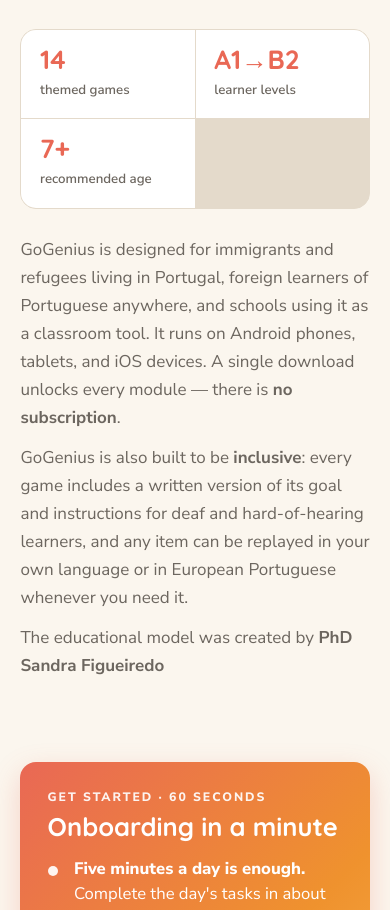
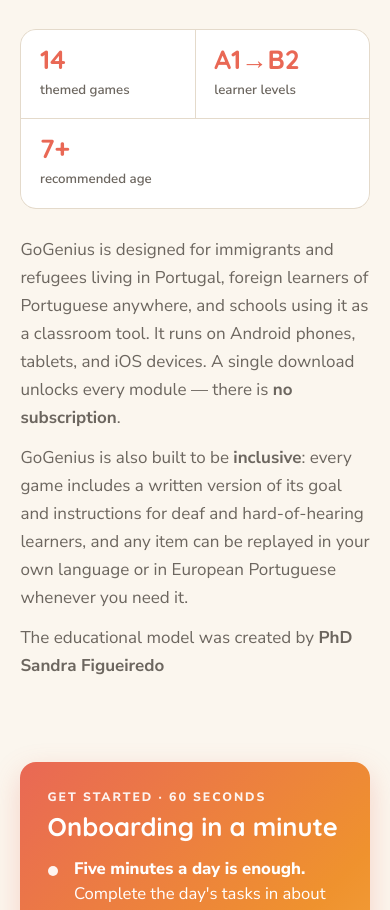
Before and after one commit to jgranda1999/gogenius-manual, a React (Vite) app: page / in a window 390 px wide. Shown: the part 1143-2053 px from the top of the page. Built offline with nearby package versions, Linux system fonts and the light colour scheme.

Commit message:
Removing missing box on mobile and updating the README.md for a detailed maintanence section.

```diff
--- a/src/styles/manual.css
+++ b/src/styles/manual.css
@@ -221,6 +221,8 @@
     .quickstart{padding:1.25rem 1.2rem 1.3rem;}
     .hero{padding-top:.4rem;}
     .lede{font-size:1.05rem;}
+    .factbar{grid-template-columns:1fr 1fr;}
+    .factbar .fact:last-child{grid-column:1/-1;}
   }
   @media(prefers-reduced-motion:reduce){html{scroll-behavior:auto;}.sidebar{transition:none;}}
   /* Quick-start onboarding card */
```
Also changed, not shown: 1 other file (tests, documents, lock files or other folders).
